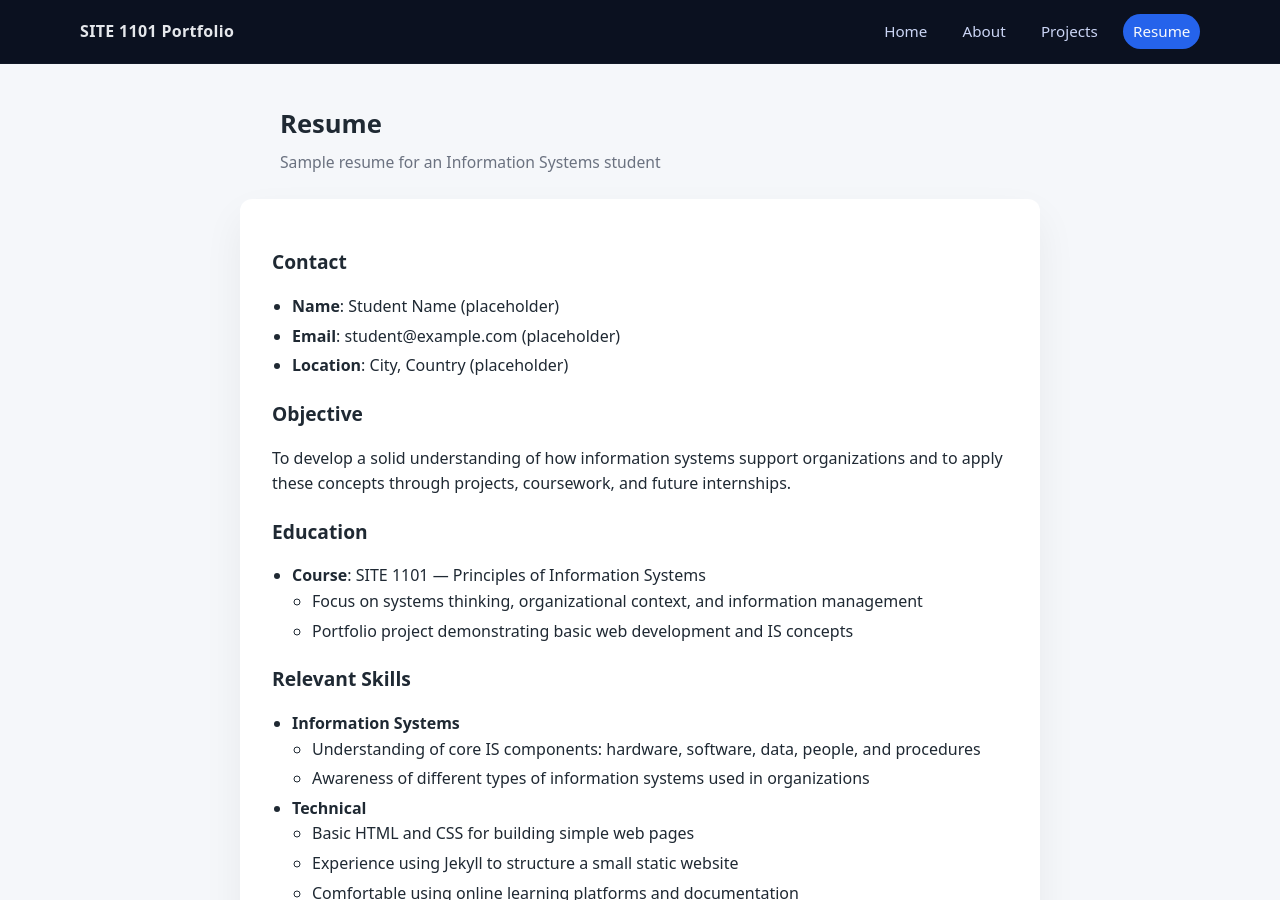
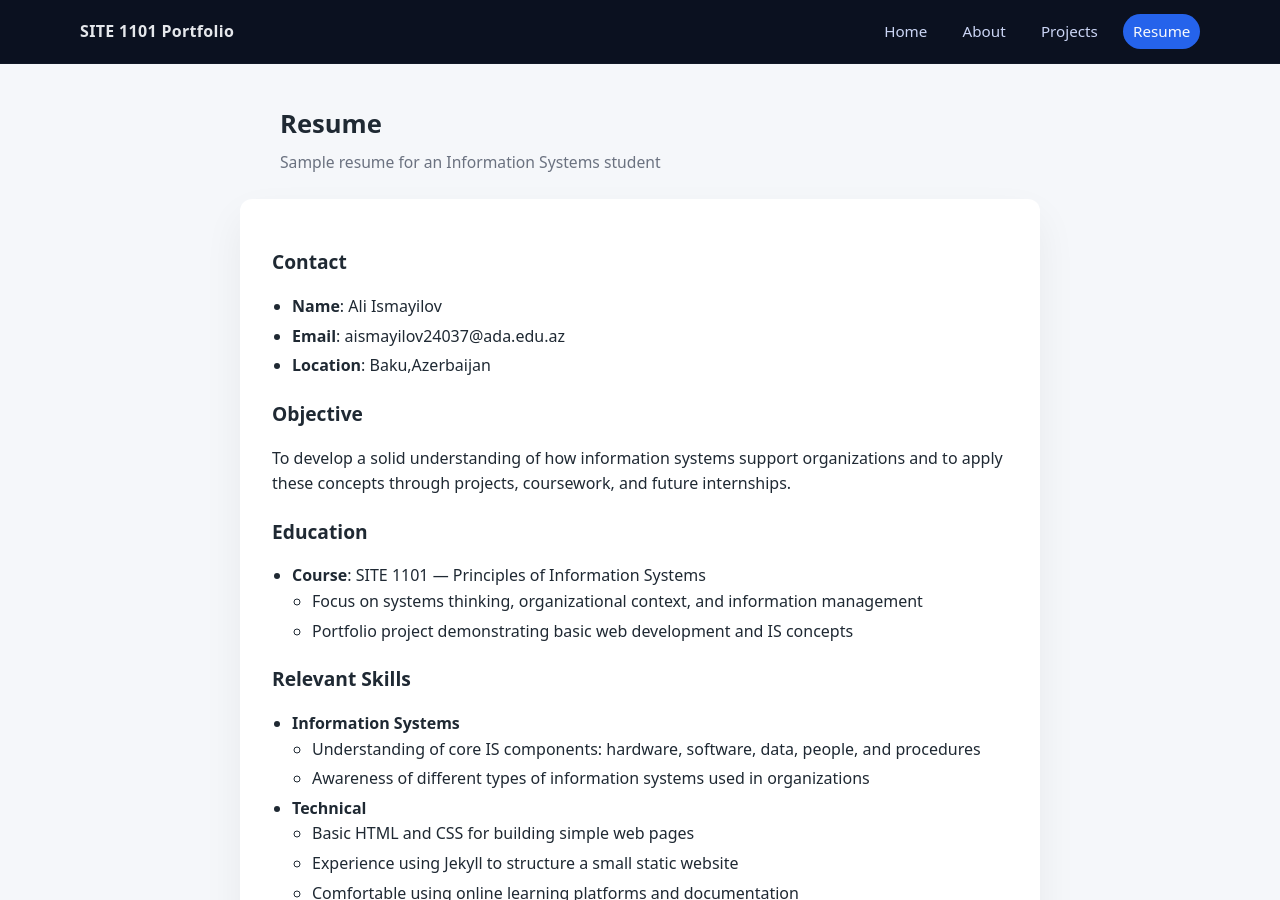
Before and after one commit to Aliismayilov1520/site1101, a Jekyll site: the page built from resume.md, in a window 1280 px wide and 900 px high. Built offline with Jekyll 4.4.1, drawn with Linux system fonts in a browser that asks for light colours.

Commit message:
Update resume page

```diff
--- a/resume.md
+++ b/resume.md
@@ -7,9 +7,9 @@ subtitle: "Sample resume for an Information Systems student"
 
 ## Contact
 
-- **Name**: Student Name (placeholder)
-- **Email**: student@example.com (placeholder)
-- **Location**: City, Country (placeholder)
+- **Name**: Ali Ismayilov
+- **Email**: aismayilov24037@ada.edu.az
+- **Location**: Baku,Azerbaijan
 
 ## Objective
 
```
